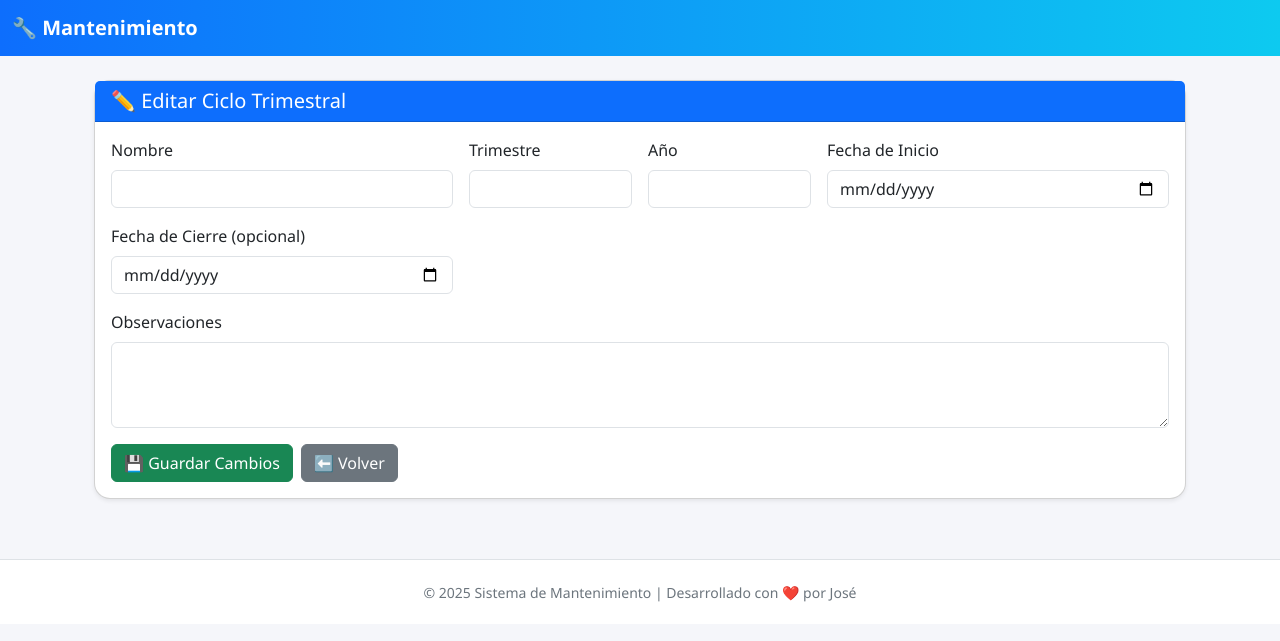
After one commit to JozeDavhiid/Mantenimiento_Computadores, a Flask app: template templates/editar_ciclo.html in a window 1280 px wide. The commit adds this page. Shown: the top 641 px of the page. Run offline with Flask 3, Linux system fonts and the light colour scheme; the template is opened without the code that fills it, so the values that code supplies are empty; some libraries are stand-ins or nearby versions.

Commit message:
Actualizacion

```diff
--- a/app.py
+++ b/app.py
@@ -989,6 +989,51 @@ def ver_ciclo(ciclo_id):
 
     return render_template('ver_ciclo.html', ciclo=ciclo, registros=registros)
 
+@app.route('/editar_ciclo/<int:ciclo_id>', methods=['GET', 'POST'])
+@login_required
+def editar_ciclo(ciclo_id):
+    if session.get('rol') != 'admin':
+        flash("Acceso no autorizado", "danger")
+        return redirect(url_for('principal'))
+
+    conn = get_db_connection()
+    c = conn.cursor()
+    c.execute("SELECT * FROM ciclos WHERE id=%s", (ciclo_id,))
+    ciclo = c.fetchone()
+
+    if not ciclo:
+        conn.close()
+        flash("Ciclo no encontrado", "warning")
+        return redirect(url_for('admin_ciclos'))
+
+    # Si el ciclo está cerrado, no permitir edición
+    if not ciclo['activo']:
+        conn.close()
+        flash("No puedes modificar un ciclo cerrado.", "warning")
+        return redirect(url_for('admin_ciclos'))
+
+    # Si envía formulario
+    if request.method == 'POST':
+        nombre = request.form.get('nombre')
+        trimestre = request.form.get('trimestre')
+        anio = request.form.get('anio')
+        fecha_inicio = request.form.get('fecha_inicio')
+        fecha_cierre = request.form.get('fecha_cierre') or None
+        observaciones = request.form.get('observaciones')
+
+        c.execute("""
+            UPDATE ciclos
+            SET nombre=%s, trimestre=%s, anio=%s, fecha_inicio=%s, fecha_cierre=%s, observaciones=%s
+            WHERE id=%s
+        """, (nombre, trimestre, anio, fecha_inicio, fecha_cierre, observaciones, ciclo_id))
+        conn.commit()
+        conn.close()
+        flash("Ciclo actualizado correctamente", "success")
+        return redirect(url_for('admin_ciclos'))
+
+    conn.close()
+    return render_template("editar_ciclo.html", ciclo=ciclo)
+
 @app.route('/admin/ciclos/asociar/<int:ciclo_id>', methods=['POST'])
 @admin_required
 def asociar_mantenimientos_a_ciclo(ciclo_id):
--- a/templates/admin_ciclos.html
+++ b/templates/admin_ciclos.html
@@ -102,6 +102,11 @@
                                     🔗 Asociar
                                 </button>
                             </form>
+                            {% if c.activo %}
+                            <a href="{{ url_for('editar_ciclo', ciclo_id=c.id) }}" class="btn btn-sm btn-outline-primary">
+                                ✏️ Editar
+                            </a>
+                            {% endif %}
                         </td>
                     </tr>
                     {% else %}
--- /dev/null
+++ b/templates/editar_ciclo.html
@@ -0,0 +1,50 @@
+{% extends "base.html" %}
+{% block title %}Editar Ciclo{% endblock %}
+
+{% block content %}
+<div class="container mt-4">
+    <div class="card shadow-sm">
+        <div class="card-header bg-primary text-white">
+            <h5 class="mb-0">✏️ Editar Ciclo Trimestral</h5>
+        </div>
+        <div class="card-body">
+            <form method="POST" class="row g-3">
+                <div class="col-md-4">
+                    <label class="form-label">Nombre</label>
+                    <input type="text" name="nombre" class="form-control" value="{{ ciclo.nombre }}">
+                </div>
+
+                <div class="col-md-2">
+                    <label class="form-label">Trimestre</label>
+                    <input type="number" name="trimestre" class="form-control" value="{{ ciclo.trimestre }}">
+                </div>
+
+                <div class="col-md-2">
+                    <label class="form-label">Año</label>
+                    <input type="number" name="anio" class="form-control" value="{{ ciclo.anio }}">
+                </div>
+
+                <div class="col-md-4">
+                    <label class="form-label">Fecha de Inicio</label>
+                    <input type="date" name="fecha_inicio" class="form-control" value="{{ ciclo.fecha_inicio }}">
+                </div>
+
+                <div class="col-md-4">
+                    <label class="form-label">Fecha de Cierre (opcional)</label>
+                    <input type="date" name="fecha_cierre" class="form-control" value="{{ ciclo.fecha_cierre or '' }}">
+                </div>
+
+                <div class="col-12">
+                    <label class="form-label">Observaciones</label>
+                    <textarea name="observaciones" class="form-control" rows="3">{{ ciclo.observaciones }}</textarea>
+                </div>
+
+                <div class="d-flex justify-content-start gap-2 mt-3">
+                    <button type="submit" class="btn btn-success">💾 Guardar Cambios</button>
+                    <a href="{{ url_for('admin_ciclos') }}" class="btn btn-secondary">⬅️ Volver</a>
+                </div>
+            </form>
+        </div>
+    </div>
+</div>
+{% endblock %}
```
